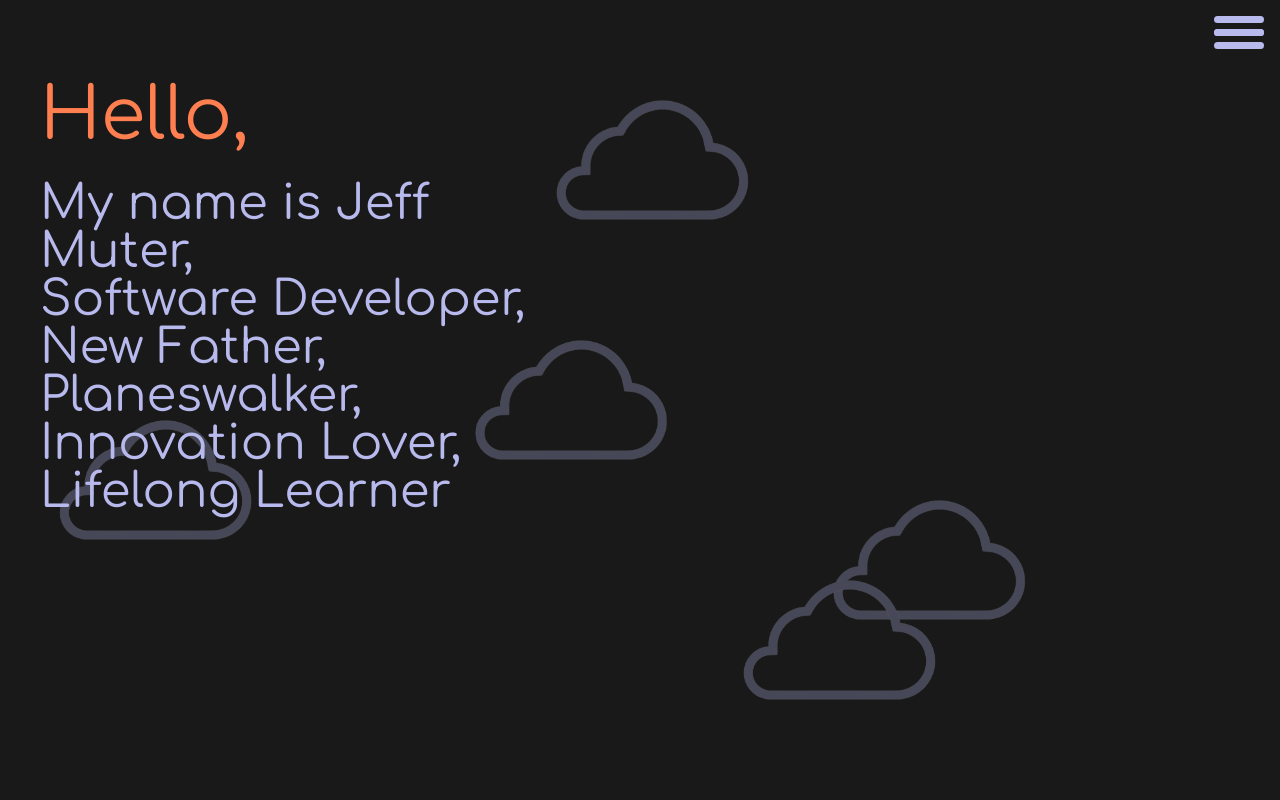
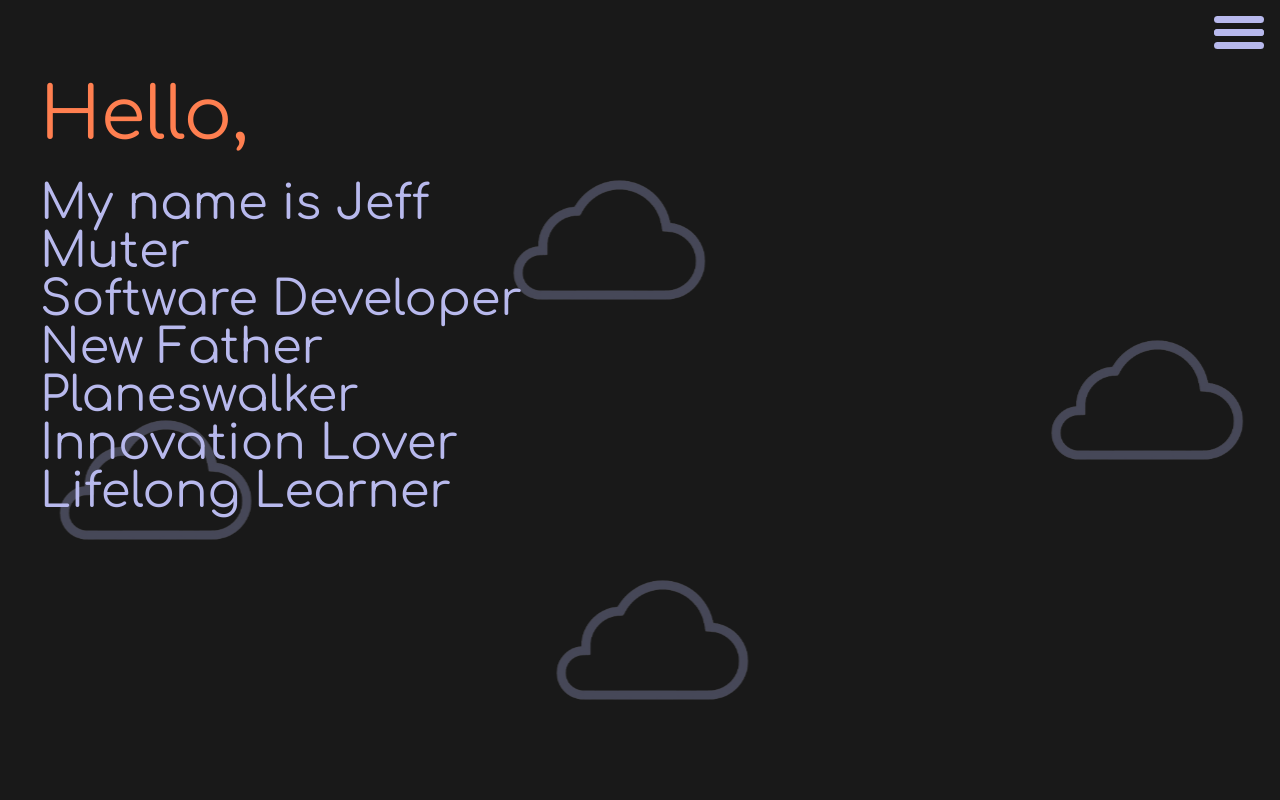
Before and after one commit to JeffMuter/jeffmuter-portfolio, a React (Create React App) app: page / in a window 1280 px wide. Shown: the top 800 px of the page. Built offline with nearby package versions, Linux system fonts and the light colour scheme.

Commit message:
coral cloud delay

```diff
--- a/src/components/About/About.js
+++ b/src/components/About/About.js
@@ -25,11 +25,11 @@ const About = (props) => {
                 isLoaded ? "translate-x-0" : "-translate-x-full"
               } title-font lg:text-5xl md:text-5xl text-3xl mb-4 mt-7 font-medium text-teal`}
             >
-              My name is Jeff Muter,
-              <br /> Software Developer,
-              <br /> New Father,
-              <br /> Planeswalker,
-              <br /> Innovation Lover,
+              My name is Jeff Muter
+              <br /> Software Developer
+              <br /> New Father
+              <br /> Planeswalker
+              <br /> Innovation Lover
               <br /> Lifelong Learner
             </p>
           </div>
--- a/src/components/Background/Background.js
+++ b/src/components/Background/Background.js
@@ -2,40 +2,40 @@ import React from "react";
 
 const AboutClouds = () => {
   return (
-    <div className="flex overflow-hidden fixed top-0 left-0 w-full h-full opacity-40">
+    <div className="flex overflow-hidden fixed top-0 left-0 w-full h-full">
       <img
-        className="animate-marquee delay--30s w-1/3 lg:md:w-1/4 h-auto absolute top-0 py-[20vh]"
+        className="animate-marquee0 delay-20s w-1/6 lg:md:w-1/6 h-auto absolute -translate-x-56 py-[55vh] opacity-80"
+        src="\..\..\..\cloud-coral-outline.png"
+        alt="outline of a cloud rolling across screen amongst others"
+      />
+      <img
+        className="animate-marquee1 delay--30s w-1/3 lg:md:w-1/4 h-auto absolute top-0 py-[20vh] opacity-40"
         src="\..\..\..\Untitled-removebg-preview (1).png"
         alt="outline of a cloud rolling across screen amongst others"
       />
       <img
-        className="animate-marquee2 delay--20s w-1/3 lg:md:w-1/4 h-auto absolute py-[0vh]"
+        className="animate-marquee2 delay--50s w-1/3 lg:md:w-1/4 h-auto absolute py-[0vh] opacity-40"
         src="\..\..\..\Untitled-removebg-preview (1).png"
         alt="outline of a cloud rolling across screen amongst others"
       />{" "}
       <img
-        className="animate-marquee3 delay--25s w-1/3 lg:md:w-1/4 h-auto absolute py-[30vh]"
+        className="animate-marquee3 delay--10s w-1/3 lg:md:w-1/4 h-auto absolute py-[30vh] opacity-40"
         src="\..\..\..\Untitled-removebg-preview (1).png"
         alt="outline of a cloud rolling across screen amongst others"
       />{" "}
       <img
-        className="animate-marquee4 delay--40s w-1/3 lg:md:w-1/4 h-auto absolute py-[40vh]"
+        className="animate-marquee4 delay--40s w-1/3 lg:md:w-1/4 h-auto absolute py-[40vh] opacity-40"
         src="\..\..\..\Untitled-removebg-preview (1).png"
         alt="outline of a cloud rolling across screen amongst others"
       />{" "}
       <img
-        className="animate-marquee5 delay--20s w-1/3 lg:md:w-1/4 h-auto absolute py-[50vh]"
+        className="animate-marquee5 delay--30s w-1/3 lg:md:w-1/4 h-auto absolute py-[10vh] opacity-40"
         src="\..\..\..\Untitled-removebg-preview (1).png"
         alt="outline of a cloud rolling across screen amongst others"
       />{" "}
       <img
-        className="animate-marquee6 delay--30s w-1/3 lg:md:w-1/4 h-auto absolute py-[60vh]"
+        className="animate-marquee6 delay--20s w-1/3 lg:md:w-1/4 h-auto absolute py-[60vh] opacity-40"
         src="\..\..\..\Untitled-removebg-preview (1).png"
-        alt="outline of a cloud rolling across screen amongst others"
-      />
-      <img
-        className="animate-marquee6 delay-[20s] w-1/3 lg:md:w-1/4 h-auto absolute opacity-100 py-[60vh]"
-        src="\..\..\..\cloud-coral-outline.png"
         alt="outline of a cloud rolling across screen amongst others"
       />
     </div>
--- a/tailwind.config.js
+++ b/tailwind.config.js
@@ -9,15 +9,20 @@ module.exports = {
   theme: {
     extend: {
       animation: {
-        marquee: "marquee 35s linear infinite",
-        marquee2: "marquee2 45s linear infinite",
+        marquee0: "marquee0 35s linear infinite",
+        marquee1: "marquee1 35s linear infinite",
+        marquee2: "marquee2 65s linear infinite",
         marquee3: "marquee3 50s linear infinite",
         marquee4: "marquee4 55s linear infinite",
         marquee5: "marquee5 60s linear infinite",
-        marquee6: "marquee6 75s linear infinite",
+        marquee6: "marquee6 45s linear infinite",
       },
       keyframes: {
-        marquee: {
+        marquee0: {
+          "0%": { transform: "translateX(600%)" },
+          "100%": { transform: "translateX(-100%)" },
+        },
+        marquee1: {
           "0%": { transform: "translateX(500%)" },
           "100%": { transform: "translateX(-100%)" },
         },
@@ -42,19 +47,21 @@ module.exports = {
           "100%": { transform: "translateX(-100%)" },
         },
       },
+      animationDelay: {
+        "20s": "20s",
+        "-4s": "-4s",
+        "-10s": "-10s",
+        "-20s": "-20s",
+        "-25s": "-25s",
+        "-30s": "-30s",
+        "-40s": "-40s",
+        "-50s": "-50s"
+      },
       textShadow: {
         sm: "0 1px 2px var(--tw-shadow-color)",
         DEFAULT: "0 2px 4px var(--tw-shadow-color)",
         lg: "0 8px 16px var(--tw-shadow-color)",
         teal: "0 0 14px rgba(184, 185, 237, 0.3), 0 0 15px rgba(184, 185, 237, 0.9), 0 0 12px rgba(184, 185, 237, 0.9), 0 0 8px rgba(184, 185, 237, 0.3), 0 0 18px rgba(184, 185, 237, 0.3), 0 0 17px rgba(184, 185, 237, 0.9), 0 0 17px rgba(184, 185, 237, 0.3), 0 0 17px rgba(184, 185, 237, 0.3)",
-      },
-      animationDelay: {
-        "-4s": "-4s",
-        "-10s": "-10s",
-        "-20s": "-20s",
-        "-25s": "-25s",
-        "-30s": "-30s",
-        "-40s": "-40s"
       },
       boxShadow: {
         teal: "0px 0px 14px 8px rgba(184, 185, 237, 0.5)",
@@ -100,6 +107,9 @@ module.exports = {
     }),
     plugin(function ({ addUtilities }) {
       const utilities = {
+        ".delay-20s": {
+          "animation-delay": "20s",
+        },
         ".delay--4s": {
           "animation-delay": "-4s",
         },
```
